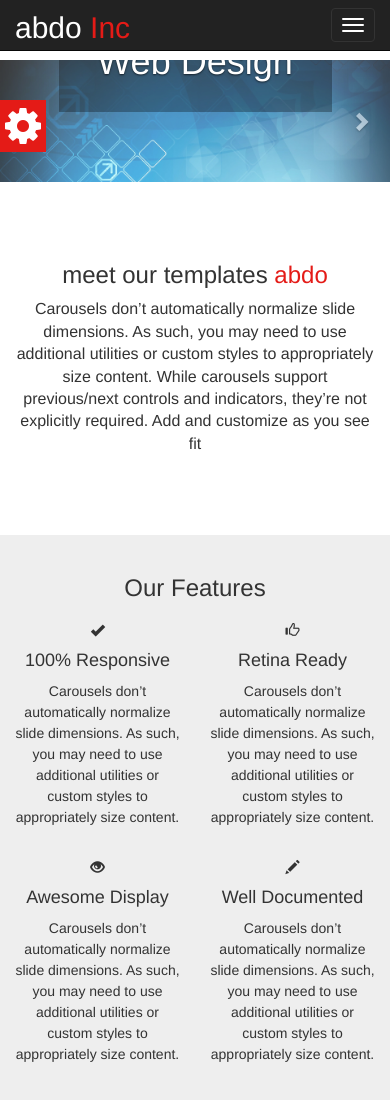
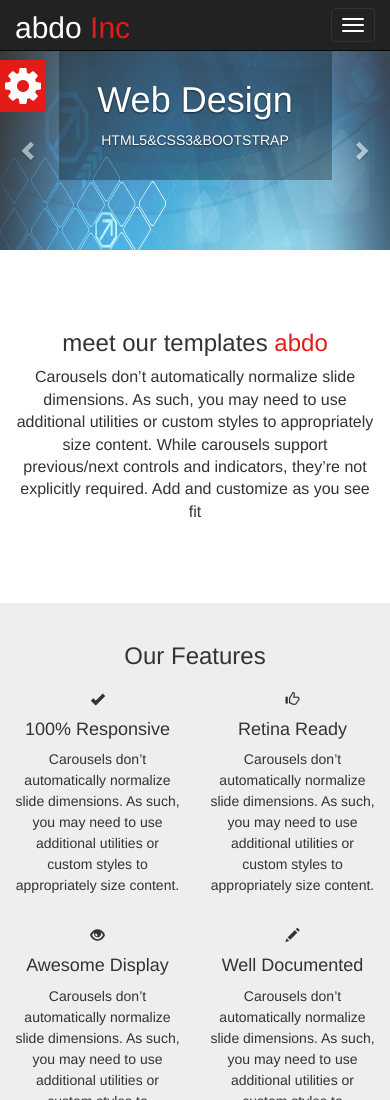
Before and after one commit to abdelrahmanahmed1999/template6, a plain HTML site: page index.html in a window 390 px wide. Shown: the top 1100 px of the page. Drawn offline with Linux system fonts and the light colour scheme.

Commit message:
sample template

```diff
--- a/css/style.css
+++ b/css/style.css
@@ -1,5 +1,5 @@
 body{
-    padding-top:60px;
+    padding-top:50px;
 }
 
 /*start tool box option*/
@@ -7,7 +7,7 @@ body{
 .option-box{
     position:fixed;
     z-index:9999;
-    top:100px;
+    top:60px;
     left:0;
 }
 
@@ -54,6 +54,13 @@ body{
     font-size:17px;
 }
 
+@media(max-width:767px){
+    .navbar{
+        margin-bottom:0;
+    }
+}
+
+
 /* end navbar*/
 
 /* start navbar menu*/
@@ -83,10 +90,13 @@ body{
 
 /*start carousel*/
 
-.img-responsive, .thumbnail > img,
-.thumbnail a > img, .carousel-inner > .item > img,
-.carousel-inner > .item > a > img{
-    width:100%;
+.carousel,
+.carousel-inner > .item{
+    height:200px;
+}
+
+.carousel .carousel-inner .item img{
+    height:100%;
 }
 
 .carousel-caption{
--- a/index.html
+++ b/index.html
@@ -97,8 +97,7 @@
             <div class="carousel-caption">
                 <h1>programming</h1>
                 <p class="lead hidden-xs">Carousels don’t automatically normalize slide dimensions. As such, you may need to use additional utilities or custom styles to appropriately size content. While carousels support previous/next controls and indicators, they’re not explicitly required. Add and customize as you see fit</p>
-                <div class="btn btn-primary"></div>
-                <div class="btn btn-danger"></div>
+                <p class="visible-xs">PHP&JAVA&ASP.NET&PYTHON</p>
             </div>
         </div>
         <div class="item">
@@ -106,6 +105,7 @@
             <div class="carousel-caption">
                 <h1>Web Design</h1>
                 <p class="lead hidden-xs">Carousels don’t automatically normalize slide dimensions. As such, you may need to use additional utilities or custom styles to appropriately size content. While carousels support previous/next controls and indicators, they’re not explicitly required. Add and customize as you see fit</p>
+                <p class="visible-xs">HTML5&CSS3&BOOTSTRAP</p>
             </div>
         </div>
         <div class="item">
@@ -113,6 +113,7 @@
             <div class="carousel-caption">
                 <h1>Web Hosting</h1>
                 <p class="lead hidden-xs">Carousels don’t automatically normalize slide dimensions. As such, you may need to use additional utilities or custom styles to appropriately size content. While carousels support previous/next controls and indicators, they’re not explicitly required. Add and customize as you see fit</p>
+                <p class="visible-xs">NETWORK&CCNA</p>
             </div>
         </div>
         <div class="item">
@@ -120,7 +121,8 @@
             <div class="carousel-caption">
                 <h1>Social</h1>
                 <p class="lead hidden-xs">Carousels don’t automatically normalize slide dimensions. As such, you may need to use additional utilities or custom styles to appropriately size content. While carousels support previous/next controls and indicators, they’re not explicitly required. Add and customize as you see fit</p>            </div>
-        </div>
+                <p class="visible-xs">FACEBOOK&INSTGRAM&TWITTER</p>
+            </div>
     </div> <!--end carousel inner-->
 
     <a class="left carousel-control" href="#myslide" role="botton" data-slide="prev">
```
